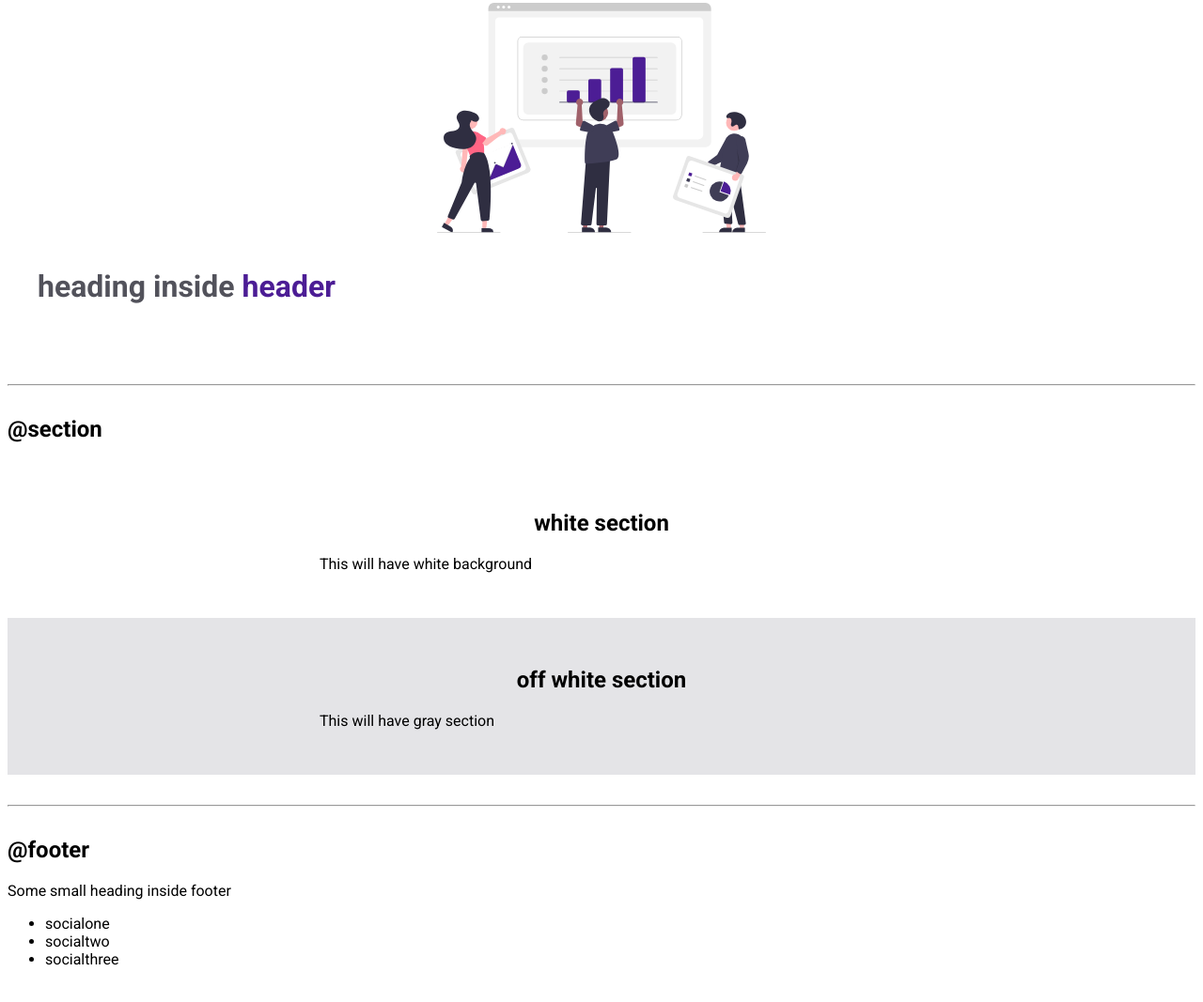
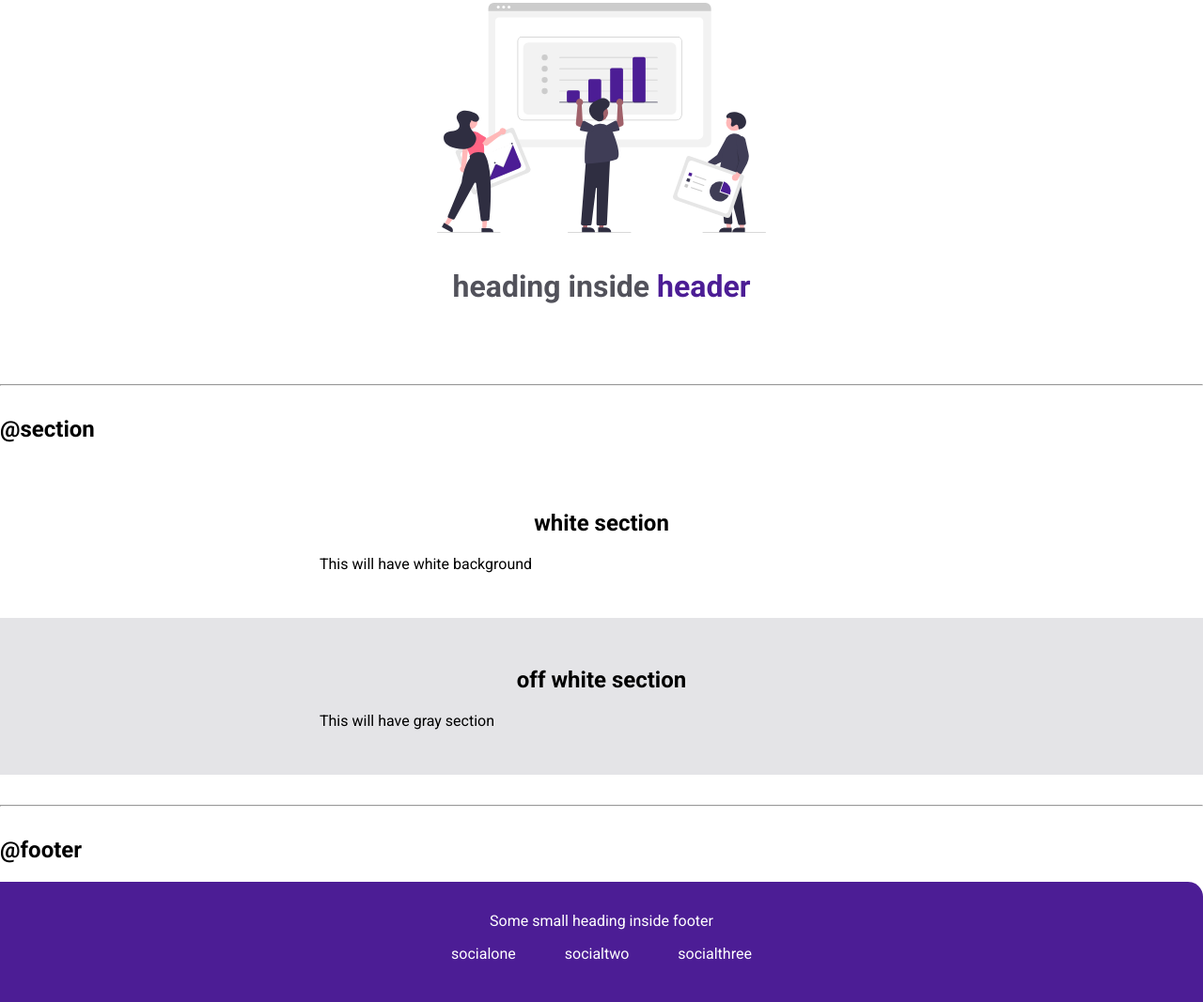
Before and after one commit to rishmi5h/component-library, a plain HTML site: page index.html in a window 1280 px wide. Shown: the part 1598-2665 px from the top of the page at 94% size. Drawn offline with Linux system fonts and the light colour scheme.

Commit message:
completed css

```diff
--- a/index.html
+++ b/index.html
@@ -118,12 +118,12 @@
 
         <hr>
         <h2>@footer</h2>
-        <footer>
-            <div>Some small heading inside footer</div>
-            <ul>
-                <li>socialone</li>
-                <li>socialtwo</li>
-                <li>socialthree</li>
+        <footer class="footer">
+            <div class="footer-header">Some small heading inside footer</div>
+            <ul class="social-links list-non-bullet">
+                <li class="list-item-inline"><a class="link" href="#"> socialone</a></li>
+                <li class="list-item-inline"><a class="link" href="#"> socialtwo</a></li>
+                <li class="list-item-inline"><a class="link" href="#"> socialthree </a></li>
             </ul>
         </footer>
 </body>
--- a/styles.css
+++ b/styles.css
@@ -9,6 +9,7 @@
 
 body {
     font-family: 'Roboto', sans-serif;
+    margin: 0px;
 }
 
 hr {
@@ -98,6 +99,7 @@ hr {
 .hero .hero-heading {
     color: var(--dark-grey);
     padding-top: 1rem;
+    text-align: center;
 }
 
 .hero .hero-heading .heading-inverted {
@@ -117,3 +119,21 @@ hr {
 .ow{
     background-color: var(--off-white);
 }
+
+/** footer **/
+
+footer{
+    background-color: var(--primary-color);
+    padding: 2rem 1rem;
+    text-align: center;
+    color: white;
+    border-top-right-radius: 1rem;
+}
+
+.footer .link{
+    color: white;
+}
+
+.footer ul{
+    padding-inline-start: 0px;
+}
```
